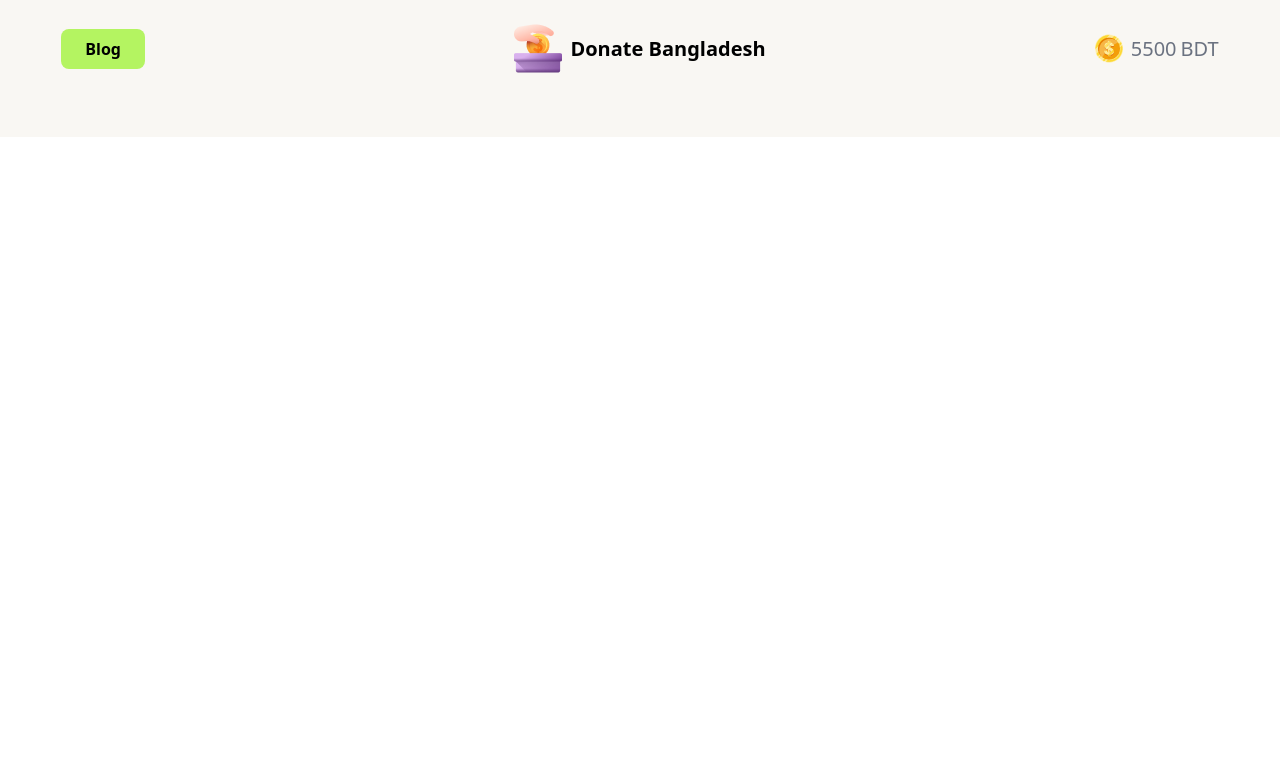
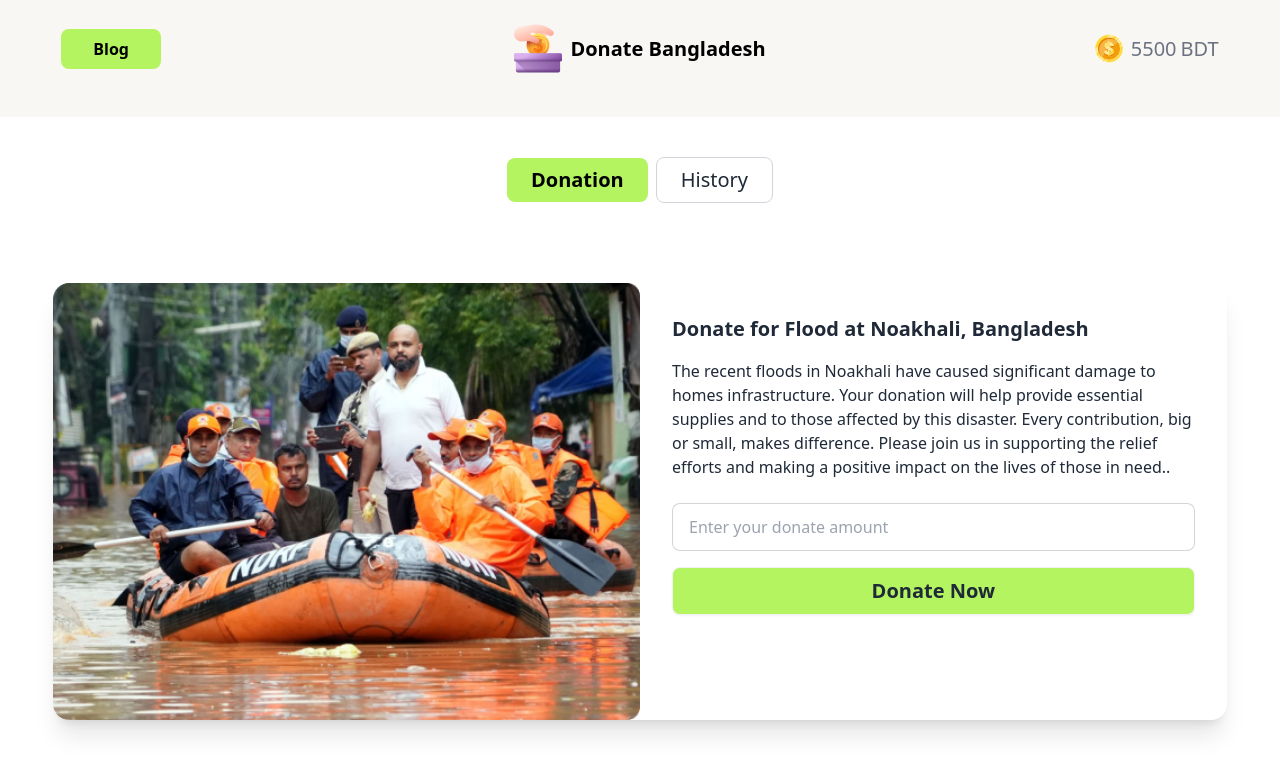
Before and after one commit to ash-124/ph-project-5, a plain HTML site: page index.html in a window 1280 px wide. Drawn offline with nearby package versions, Linux system fonts and the light colour scheme.

Commit message:
Navbar and card section done for donate

```diff
--- a/index.html
+++ b/index.html
@@ -33,11 +33,12 @@
 </head>
 
 <body>
-  <header class="bg-navPrime pb-10">
+  <header class="sticky top-0 z-10 backdrop-blur-md">
+    <div class="bg-navPrime backdrop-blur-md pb-5 mb-10">
       <div class="navbar  w-11/12 mx-auto py-6">
         <div class="navbar-start">
-        <div class="py-2 px-6 bg-primary text-black font-semibold text-base rounded-lg">
-          <button>Blog</button>
+          <div class="py-2 px-8 bg-primary text-black font-semibold text-base rounded-lg">
+            <button class="hover:bg-lime-300">Blog</button>
           </div>
         </div>
         <div class="navbar-center flex items-center gap-2">
@@ -54,7 +55,36 @@
           </div>
         </div>
       </div>
+    </div>
+    <!-- Sticky buttons -->
+    <div class="flex items-center justify-center">
+      <div class="flex items-center justify-center gap-2">
+        <button
+          class=" hover:bg-lime-300 py-2 px-6 bg-primary text-black font-semibold text-xl rounded-lg border-none">Donation</button>
+        <button
+          class=" hover:bg-gray-300 py-2 px-6  text-{' rgba(17, 17, 17, 0.7),'} font-medium text-xl rounded-lg border border-gray-300">History</button>
+      </div>
+    </div>
   </header>
+  <main class="w-11/12 mx-auto mt-20">
+    <div class="card lg:card-side shadow-xl">
+      <figure class="w-1/2">
+        <img src="./assets/noakhali.png" alt="Album" />
+      </figure>
+      <div class="card-body gap-4  rounded-lg w-1/2">
+        <h2 class="card-title">Donate for Flood at Noakhali, Bangladesh</h2>
+        <p class="flex-grow-0"> The recent floods in Noakhali have caused significant damage to homes infrastructure.
+          Your donation will
+          help provide essential supplies and to those affected by this disaster. Every contribution, big or small,
+          makes difference. Please join us in supporting the relief efforts and making a positive impact on the lives of
+          those in need..</p>
+        <div class=" w-full flex flex-col gap-4 mt-2 ">
+          <input type="number" placeholder="Enter your donate amount" class=" w-full input input-bordered " />
+          <button class="btn hover:bg-lime-300 bg-primary text-xl font-semibold  w-full">Donate Now</button>
+        </div>
+      </div>
+    </div>
+  </main>
   <!-- Js files -->
   <script src="./js/index.js"></script>
 </body>
```
Lines whose indentation alone changed are shown as unchanged.
